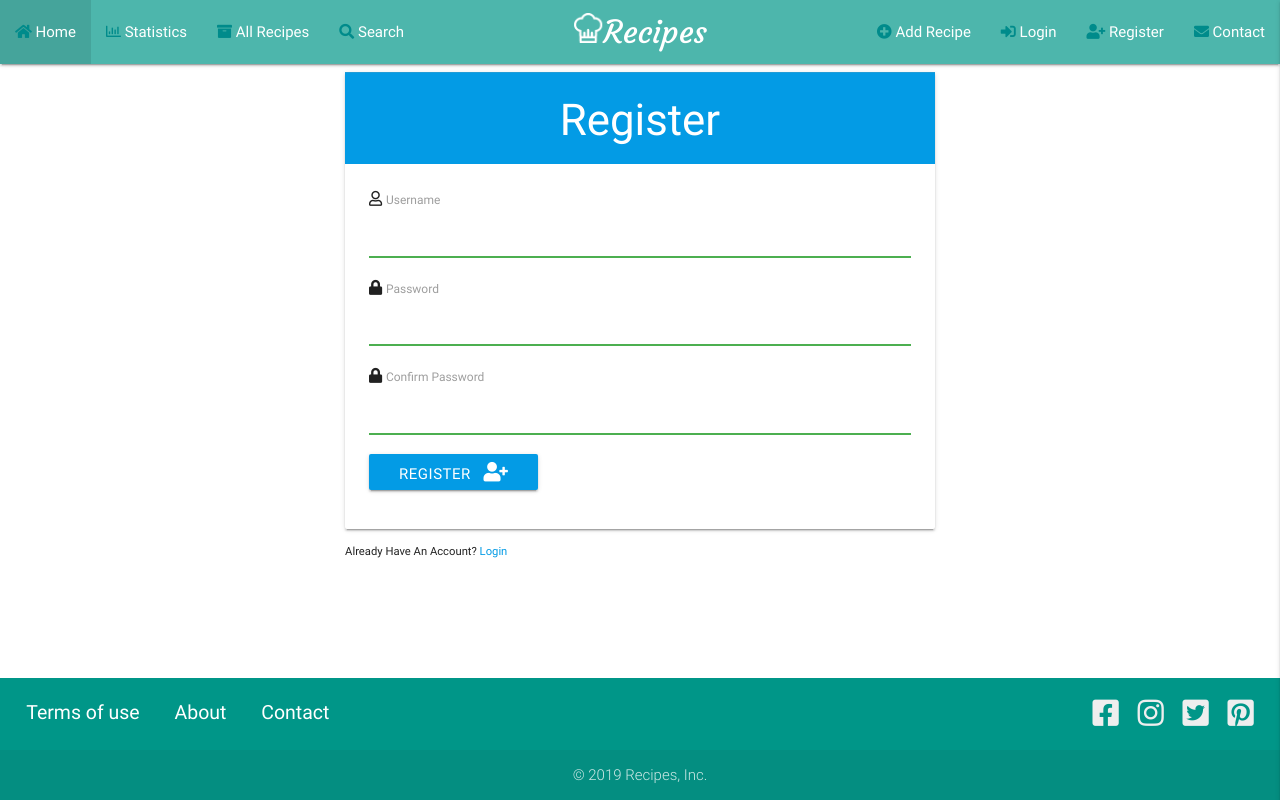
After one commit to mariusz79/Recipes-Third-Milestone-Project, a Flask app: page /register in a window 1280 px wide. The commit adds this page. Run offline with Flask 2, Linux system fonts and the light colour scheme; some libraries are stand-ins or nearby versions.

Commit message:
add register

```diff
--- a/app.py
+++ b/app.py
@@ -2,18 +2,82 @@ import os
 from flask import Flask, render_template, redirect, request, url_for, flash, session
 from flask_pymongo import PyMongo, pymongo
 from bson.objectid import ObjectId
+from flask_wtf import FlaskForm
+from flask_wtf.file import FileField, FileAllowed
+from wtforms import StringField, PasswordField, BooleanField, TextAreaField, Form, SubmitField, IntegerField, SelectField
+from wtforms.validators import DataRequired, Length, EqualTo, ValidationError, NumberRange, Email
+from flask_login import LoginManager, UserMixin, login_user, current_user, logout_user, login_required
+from flask_bcrypt import Bcrypt
+from datetime import datetime
 
 app = Flask(__name__)
 
+bcrypt = Bcrypt(app)
+
+login_manager = LoginManager(app)
+
 app.config['SECRET_KEY'] = 'secret123'
 app.config['MONGO_DBNAME'] = 'task_manager'
-app.config['MONGO_URI'] = os.getenv('MONGO_URI1')  # 'MONGO_URI1' is saved in environment variables, to hide password
+app.config['MONGO_URI'] = os.getenv('MONGO_URI1')  # 'MONGO_URI1' is saved in environmental variables, to hide password
 
 mongo = PyMongo(app)
 
+now = datetime.now()
+users = mongo.db.users
+
+
+@login_manager.user_loader
+def load_user(user_id):
+    users = mongo.db.users
+    user_json = users.find_one({'_id': ObjectId(user_id)})
+    return User(user_json)
+
+#create a custom User class that extends UserMixin
+class User(UserMixin):
+    #store the json object from MongoDB inside the User class
+    def __init__(self, user_json):
+        self.user_json = user_json
+
+    # Overriding get_id is required if don't have the id property
+    def get_id(self):
+        object_id = self.user_json.get('_id')
+        return str(object_id)
+
+class RegisterForm(FlaskForm):
+    username = StringField('Username', validators=[
+                           DataRequired(), Length(min=2, max=20)])
+    password = PasswordField('Password', validators=[
+                             DataRequired(), Length(min=2, max=20)])
+    confirm = PasswordField('Confirm Password', validators=[
+                            DataRequired(), EqualTo('password')])
+
+    #custom function that validates username
+    def validate_username(self, username):
+        form = RegisterForm(request.form)
+        username = form.username.data
+        user = users.find_one({'username': username})
+        if user:
+            raise ValidationError(
+                'That username is taken. Please choose a different one.')
+
+
+@app.route("/register", methods=["GET", "POST"])
+def register():
+    #create an instance of RegisterForm
+    form = RegisterForm(request.form)
+
+    if request.method == 'POST' and form.validate():
+        username = form.username.data
+        password = bcrypt.generate_password_hash(form.password.data).decode('utf-8')
+        date_of_registration = now.strftime("%b %d, %Y")
+        users.insert_one({'username': username, 'password': password,
+                          'date_of_registration': date_of_registration})
+        flash('You are now registered!', 'success')
+        return redirect(url_for('home'))
+    return render_template("register.html", form=form, title='Register')
+
 @app.route('/')
 def home():
-    flash('You are now registered!', 'success')
     return render_template('base.html')
 
 
--- a/static/css/style.css
+++ b/static/css/style.css
@@ -111,6 +111,39 @@ main {
     color: #fff;
 }
 
+/*register*/
+/*hide part of text that is too long*/
+.card .card-content .card-title {
+    font-size: 20px;
+    font-weight: 300;
+    letter-spacing: -1px;
+    color: rgb(6, 128, 79);
+    margin-bottom: 0px;
+    overflow: hidden;
+    text-overflow: ellipsis;
+    white-space: nowrap;
+}
+/*on hover show full text*/
+.card .card-content .card-title:hover{
+    overflow: visible;
+    white-space: normal;
+    height:auto;
+}
+.card .card-content p{
+    overflow: hidden;
+    text-overflow: ellipsis;
+    white-space: nowrap;
+}
+.card .card-content p:hover{
+    overflow: visible;
+    white-space: normal;
+    height:auto;
+}
+.card .card-action {
+    padding: 2px 24px;
+    font-size: large;
+}
+
 /*media queries*/
 @media (max-width: 600px){
 .social-icons, .footer-links{
--- /dev/null
+++ b/templates/register.html
@@ -0,0 +1,76 @@
+{% extends 'base.html' %}
+
+{% block content %}
+<div class="container">
+    <div class="row">
+        <div class="col s12 m8 offset-m2 ">
+            <div class="card">
+                <div class="card-action light-blue darken-1 white-text center">
+                    <h3>Register</h3>
+                </div>
+                <div class="card-content">
+                    <form method="POST" action="">
+                        {{ form.hidden_tag() }}
+                        <div>
+                            <i class="far fa-user"></i>
+                            {{ form.username.label(class="input-field  validate") }}
+
+                            {% if form.username.errors %}
+                            {{ form.username(class="input-field  validate invalid") }}
+                            <div class="invalid">
+                                {% for error in form.username.errors %}
+                                <span>{{ error }}</span>
+                                {% endfor %}
+                            </div>
+                            {% else %}
+                            {{ form.username(class="input-field  validate valid") }}
+                            {% endif %}
+                        </div>
+
+                        <div>
+                            <i class="fas fa-lock"></i>
+                            {{ form.password.label(class="input-field  validate") }}
+                            {% if form.password.errors %}
+                            {{ form.password(class="input-field  validate invalid") }}
+                            <div class="invalid">
+                                {% for error in form.password.errors %}
+                                <span>{{ error }}</span>
+                                {% endfor %}
+                            </div>
+                            {% else %}
+                            {{ form.password(class="input-field  validate valid") }}
+                            {% endif %}
+                        </div>
+                        <div class="">
+                            <i class="fas fa-lock"></i>
+                            {{ form.confirm.label(class="input-field  validate") }}
+                            {% if form.confirm.errors %}
+                            {{ form.confirm(class="input-field  validate invalid") }}
+                            <div class="invalid">
+                                {% for error in form.confirm.errors %}
+                                <span>{{ error }}</span>
+                                {% endfor %}
+                            </div>
+                            {% else %}
+                            {{ form.confirm(class="input-field  validate valid") }}
+                            {% endif %}
+                        </div>
+
+                        <div class="">
+                            <button class="btn  light-blue darken-1 waves-effect waves-light" type="submit"
+                                name="action">Register &nbsp;
+                                <i class="fas fa-user-plus"></i>
+                        </div>
+                    </form>
+
+                </div>
+            </div>
+            <small>
+                Already Have An Account? <a class="l2" href="#">Login</a>
+            </small>
+        </div>
+
+    </div>
+</div>
+
+{% endblock content %}
```
